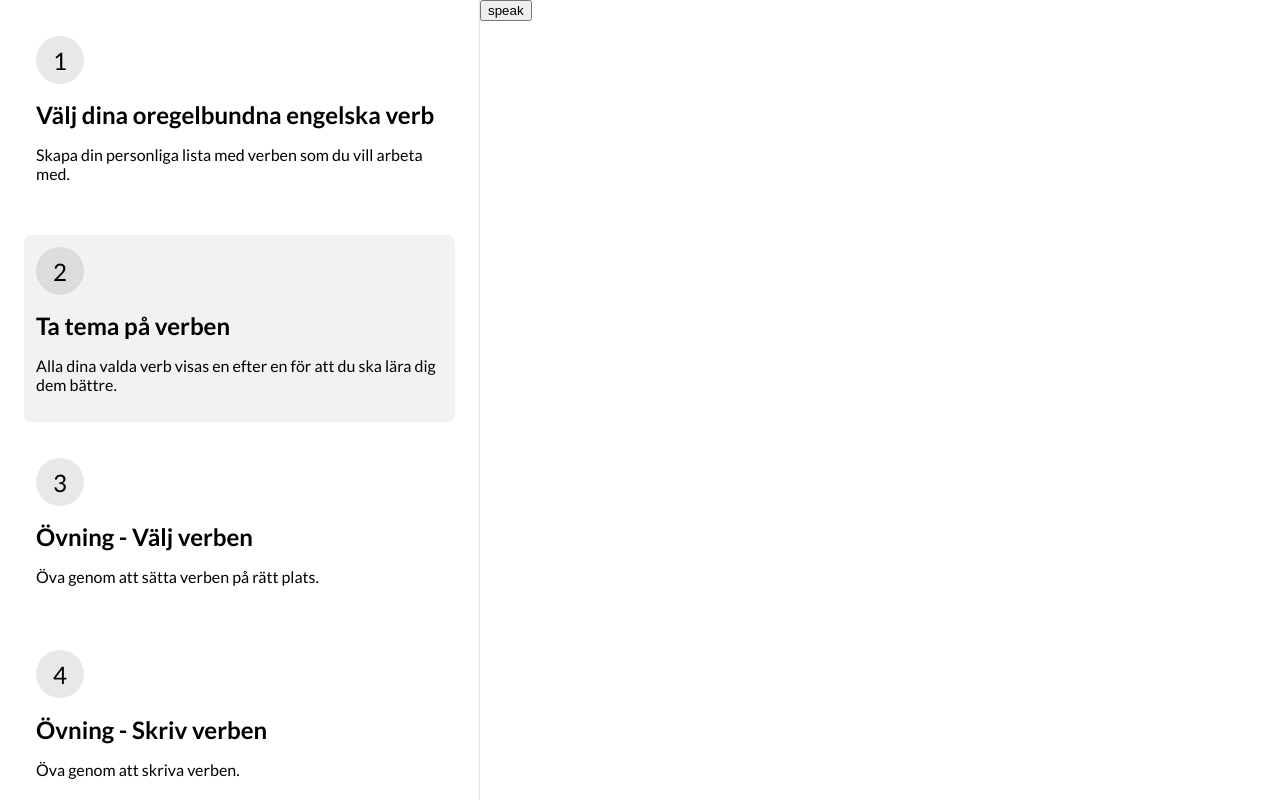
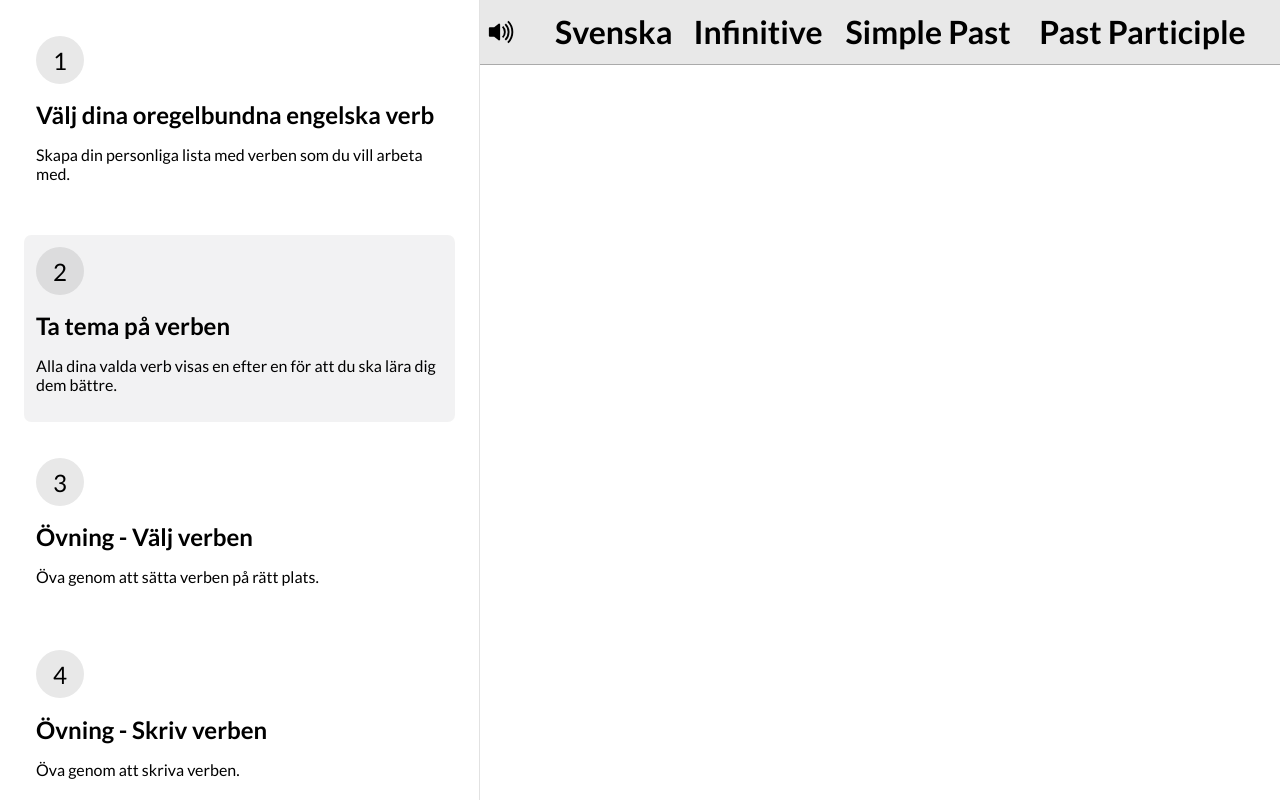
Before and after one commit to veryuniqueusername/foxiverbs, a React app: page /learn in a window 1280 px wide. Built offline with nearby package versions, Linux system fonts and the light colour scheme.

Commit message:
states, select/deselect all, mute

```diff
--- a/src/Choose.tsx
+++ b/src/Choose.tsx
@@ -39,10 +39,10 @@ function TableRow({
 				<BsFillVolumeUpFill />
 			</td>
 			<td className={`tableNumber`}>{i + 1}</td>
+			<td>{getVariant(verb, 'SWE')}</td>
 			<td>{verb}</td>
 			<td>{getVariant(verb, 'SP')}</td>
 			<td>{getVariant(verb, 'PP')}</td>
-			<td>{getVariant(verb, 'SWE')}</td>
 		</tr>
 	);
 }
@@ -63,7 +63,7 @@ export default function Choose() {
 	}
 
 	function handleClick(i: number, boolean: boolean) {
-		const newStates = states;
+		const newStates = [...states];
 		newStates[i] = boolean;
 		setStates(newStates);
 	}
@@ -86,18 +86,22 @@ export default function Choose() {
 		<div className="TableWrapper">
 			<div className="Header">
 				<p>Välj de verb som du vill lära in.</p>
-				<button onClick={selectAll}>Markera alla</button>
-				<button onClick={deselectAll}>Avmarkera alla</button>
+				<button onClick={selectAll} className="choose">
+					Markera alla
+				</button>
+				<button onClick={deselectAll} className="choose">
+					Avmarkera alla
+				</button>
 			</div>
-			<table className="Table">
+			<table className="ChoosingTable">
 				<thead>
 					<tr>
 						<th />
 						<th />
+						<th>Svenska</th>
 						<th>Infinitive</th>
 						<th>Simple Past</th>
 						<th>Past Participle</th>
-						<th>Svenska</th>
 					</tr>
 				</thead>
 				<tbody>{table}</tbody>
--- a/src/Learn.tsx
+++ b/src/Learn.tsx
@@ -1,13 +1,60 @@
+import { useState } from 'react';
+import { BsFillVolumeMuteFill, BsFillVolumeUpFill } from 'react-icons/bs';
 import speak from './speechSynthesis';
 import { loadArray } from './storage';
+import { getVariant } from './verbGetter';
 
 export default function Learn() {
+	const [muted, setMuted] = useState(
+		localStorage.getItem('muted') === 'true' ? true : false
+	);
+
 	const selectedVerbs = loadArray(true);
+	const table = [];
+
+	function handleClick(verb: string) {
+		if (!muted) speak(verb);
+	}
+
+	for (let i = 0; i < selectedVerbs.length; i++) {
+		const verb = selectedVerbs[i];
+		table.push(
+			<tr onClick={() => handleClick(verb)}>
+				<td />
+				<td>{getVariant(verb, 'SWE')}</td>
+				<td>{verb}</td>
+				<td>{getVariant(verb, 'SP')}</td>
+				<td>{getVariant(verb, 'PP')}</td>
+			</tr>
+		);
+	}
 
 	return (
-		<div>
-			{selectedVerbs}
-			<button onClick={() => speak('became')}>speak</button>
+		<div className="TableWrapper">
+			<table className="SpeakingTable">
+				<thead>
+					<tr>
+						<th style={{ width: '1ch' }}>
+							<button
+								onClick={() =>
+									setMuted(() => {
+										localStorage.setItem('muted', muted ? 'false' : 'true');
+										return !muted;
+									})
+								}
+								className="muteButton"
+							>
+								{muted ? <BsFillVolumeMuteFill /> : <BsFillVolumeUpFill />}
+							</button>
+						</th>
+						<th>Svenska</th>
+						<th>Infinitive</th>
+						<th>Simple Past</th>
+						<th>Past Participle</th>
+					</tr>
+				</thead>
+				<tbody>{table}</tbody>
+			</table>
 		</div>
 	);
 }
--- a/src/styles.scss
+++ b/src/styles.scss
@@ -12,6 +12,18 @@ body {
 	flex-direction: column;
 }
 
+.muteButton {
+	font-size: 30px;
+	border-radius: 0;
+	border: none;
+	color: black;
+	background-color: #00000000;
+	height: max-content;
+	margin: 0 1em 0 0;
+	cursor: pointer;
+	font-family: Lato;
+}
+
 .Header {
 	display: flex;
 	flex-grow: 0;
@@ -19,27 +31,34 @@ body {
 	margin: 0;
 	background-color: #0c0c0c18;
 	height: max-content;
-	& > button {
-		border-radius: 0;
+	padding: 0.5em;
+	font-size: 20px;
+	align-content: center;
+	& > button.choose {
+		font-size: 20px;
+		border-radius: 0.3em;
 		border: none;
 		color: white;
 		background-color: #0c0c0c;
 		height: max-content;
 		margin: 0 1em 0 0;
 		cursor: pointer;
+		padding: 0.2em 0.5em;
+		font-family: Lato;
 	}
 	& > p {
+		padding: 0.2em 0.5em;
+		font-family: Lato;
 		margin: 0 1em 0 0;
 		height: max-content;
 	}
 }
 
-table.Table {
+table.ChoosingTable {
 	font-size: 20px;
 	font-family: Lato;
 	border-collapse: collapse;
 	height: max-content;
-	flex-grow: 1;
 	& > thead {
 		text-align: left;
 		height: 2em;
@@ -64,6 +83,29 @@ table.Table {
 		& > td.tableNumber {
 			width: 4ch;
 			color: #aaaaaaaa;
+		}
+	}
+}
+
+table.SpeakingTable {
+	font-size: 32px;
+	font-family: Lato;
+	border-collapse: collapse;
+	height: max-content;
+	& > thead {
+		text-align: left;
+		height: 2em;
+		background-color: #0c0c0c18;
+		border-bottom: 1px solid #aaaaaa;
+	}
+	& > tbody > tr {
+		height: 1em;
+		border-bottom: 1px solid #aaaaaa77;
+		color: #333;
+		& > td.speaking {
+			color: #9e0b00;
+			font-weight: 700;
+			font-size: 40px;
 		}
 	}
 }
```
